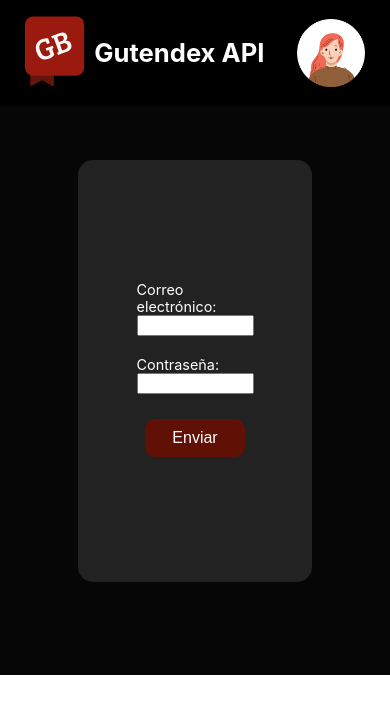
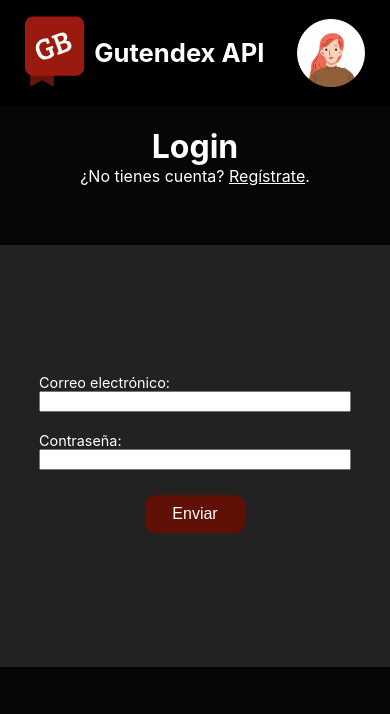
Before and after one commit to CarlaCGDM/react-gutendex-api, a React (Create React App) app: page /#/login in a window 390 px wide. Shown: the top 714 px of the page. Built offline with nearby package versions, Linux system fonts and the light colour scheme.

Commit message:
responsive formularios

```diff
--- a/src/App.css
+++ b/src/App.css
@@ -88,3 +88,28 @@ a:link {
   a:active {
     color: blue;
   }
+
+  @media (max-width: 500px) {
+    .section__header {
+        margin-top: 10vh;
+    }
+
+    .form__main {
+        height: 100vh;
+    }
+  }
+
+  @media (max-width: 500px) {
+    .main__profile {
+        height: 100vh;
+    }
+
+    .basic__form {
+        margin: 2vh 0;
+        border-radius: 0px;;
+    }
+
+    .basic__form .input__field {
+        width: 80vw;
+    }
+  }
--- a/src/stylesheets/InfoUsuario.css
+++ b/src/stylesheets/InfoUsuario.css
@@ -15,3 +15,16 @@
 .info__usuario img {
     width: 10vw;
 }
+
+@media (max-width: 500px) {
+    .info__usuario {
+        width: 100%;
+        margin: 0;
+        padding: 20px;
+        border-radius: 0px;
+    }
+
+    .info__usuario img {
+        width: 30vw;
+    }
+  }
--- a/src/stylesheets/vistas/Perfil.css
+++ b/src/stylesheets/vistas/Perfil.css
@@ -9,3 +9,13 @@
     flex-direction: row;
     justify-content: center;
 }
+
+@media (max-width: 500px) {
+    .main__profile {
+        height: 100vh;
+    }
+    .profile__sections {
+        flex-direction: column;
+        gap: 20px;
+    }
+  }
```
